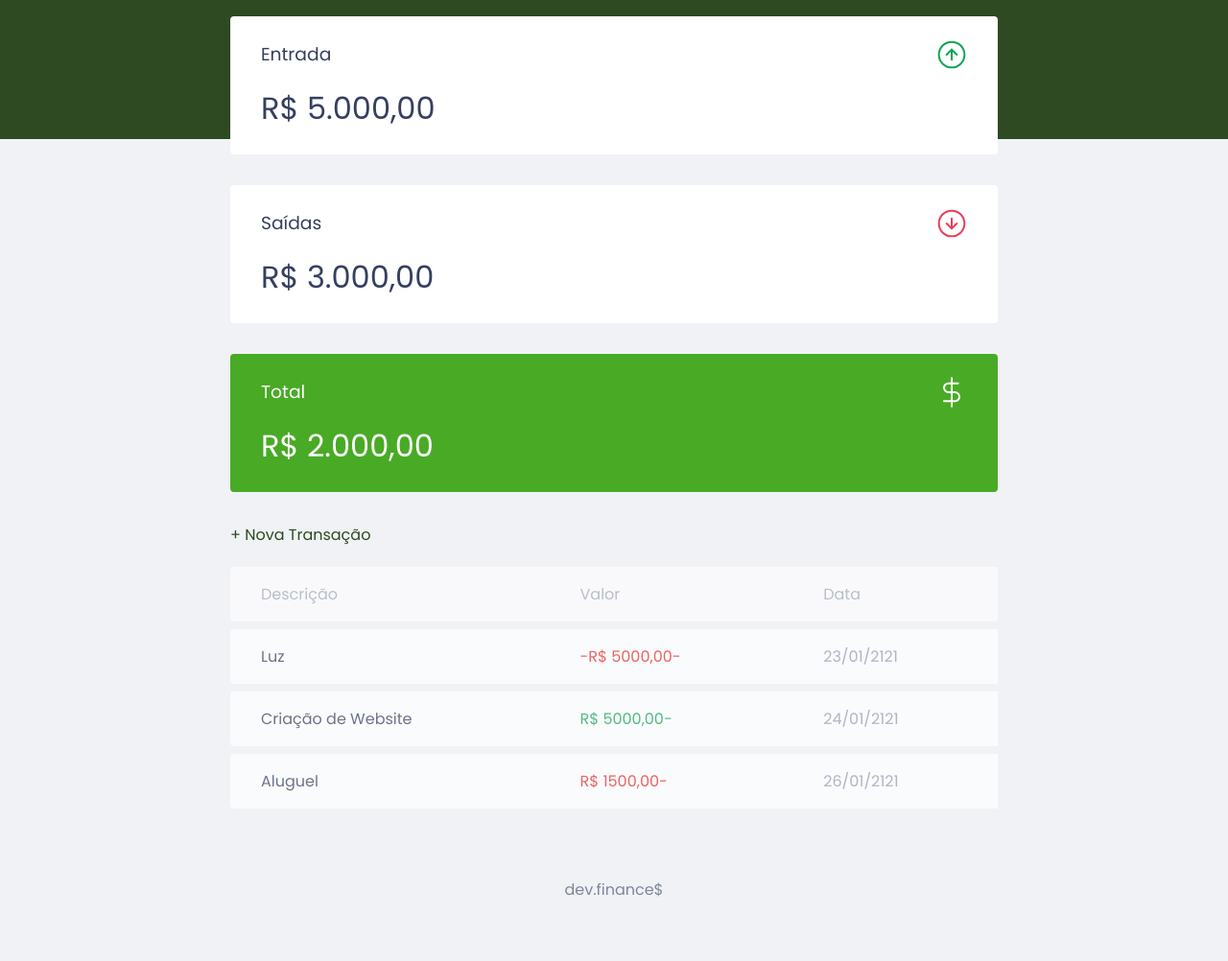
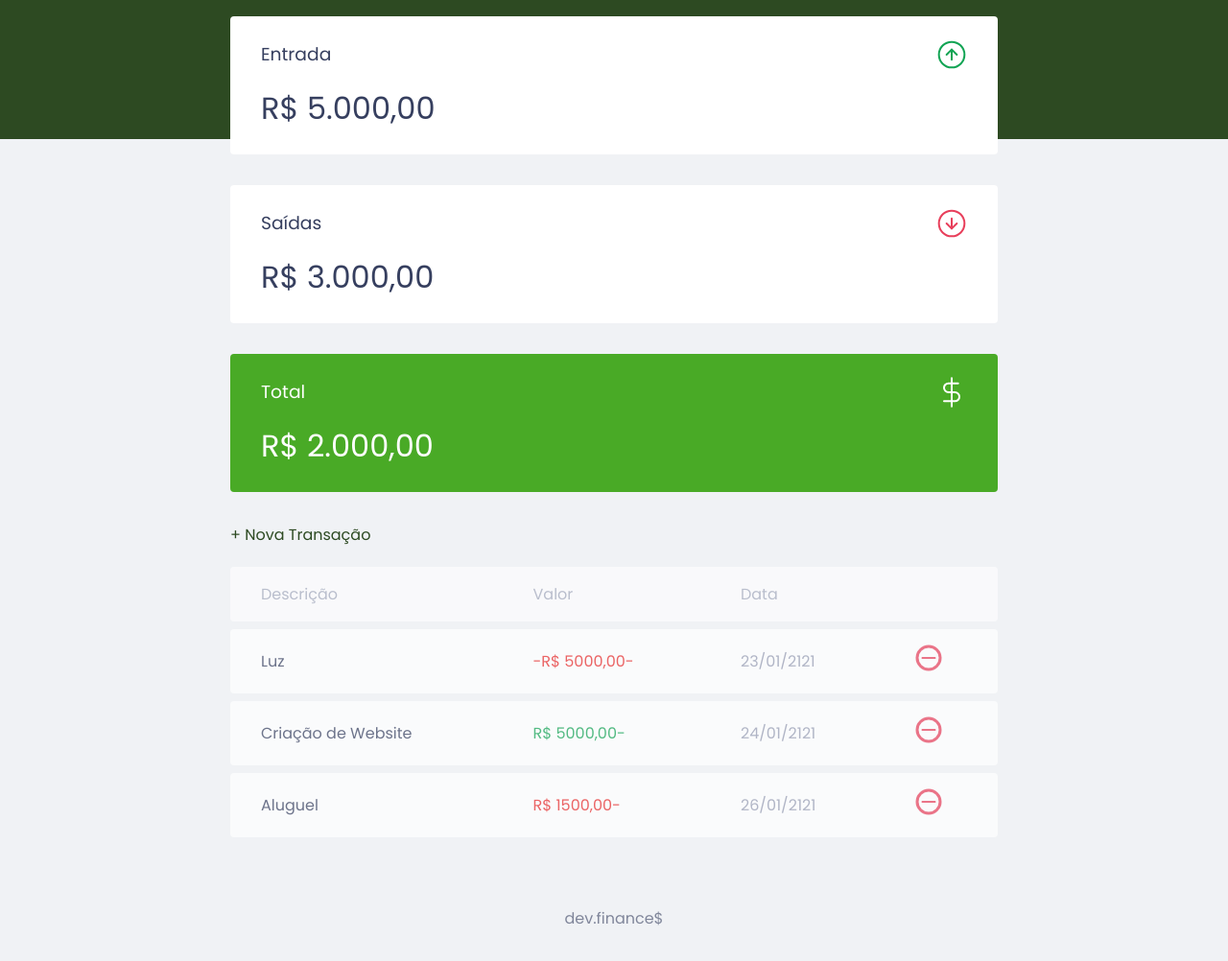
Before and after one commit to Ronaldss/Maratona-Discover--Rocketseat, a plain HTML site: page index.html in a window 1280 px wide. Shown: the part 78-1080 px from the top of the page at 96% size. Before the commit the page ends 1050 px from the top, so only its background shows below. Drawn offline with Linux system fonts and the light colour scheme.

Commit message:
Inclusão de imagens na tabela

```diff
--- a/index.html
+++ b/index.html
@@ -50,6 +50,7 @@
             <th>Descrição</th>
             <th>Valor</th>
             <th>Data</th>
+            <th></th>
           </tr>
         </thead>
         <tbody>
@@ -57,16 +58,25 @@
             <td class="description">Luz</td>
             <td class="expense">-R$ 5000,00-</td>
             <td class="date">23/01/2121</td>
+            <td>
+              <img src="./assets/minus.svg" alt="Remover trasação">
+            </td>
           </tr>
           <tr>
             <td class="description">Criação de Website</td>
             <td class="income">R$ 5000,00-</td>
             <td class="date">24/01/2121</td>
+            <td>
+              <img src="./assets/minus.svg" alt="Remover trasação">
+            </td>
           </tr>
           <tr>
             <td class="description">Aluguel</td>
             <td class="expense">R$ 1500,00-</td>
             <td class="date">26/01/2121</td>
+            <td>
+              <img src="./assets/minus.svg" alt="Remover trasação">
+            </td>
           </tr>
         </tbody>
       </table>
--- a/styles.css
+++ b/styles.css
@@ -105,6 +105,10 @@ table thead tr th:first-child,
 table tbody tr td:first-child{
   border-radius: 0.25rem 0 0 0.25rem;
 }
+table thead tr th:last-child,
+table tbody tr td:last-child{
+  border-radius: 0 0.25rem 0.25rem 0;
+}
 
 table thead th {
   background:#fff;
```
